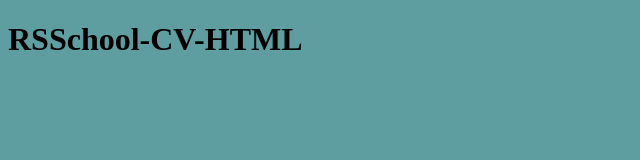
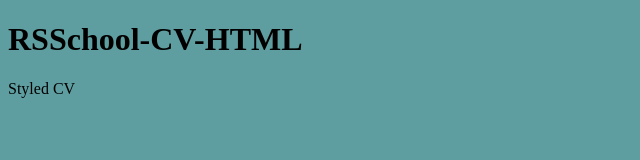
Before and after one commit to KonstantinM707/rsschool-cv, a plain HTML site: page index.html in a window 1280 px wide. Shown: the full height of the page, 0-640 px from the left. Drawn offline with Linux system fonts and the light colour scheme.

Commit message:
feat: update index.html

```diff
--- a/index.html
+++ b/index.html
@@ -9,5 +9,6 @@
 </head>
 <body>
     <h1>RSSchool-CV-HTML</h1>
+    <p>Styled CV</p>
 </body>
 </html>
```
